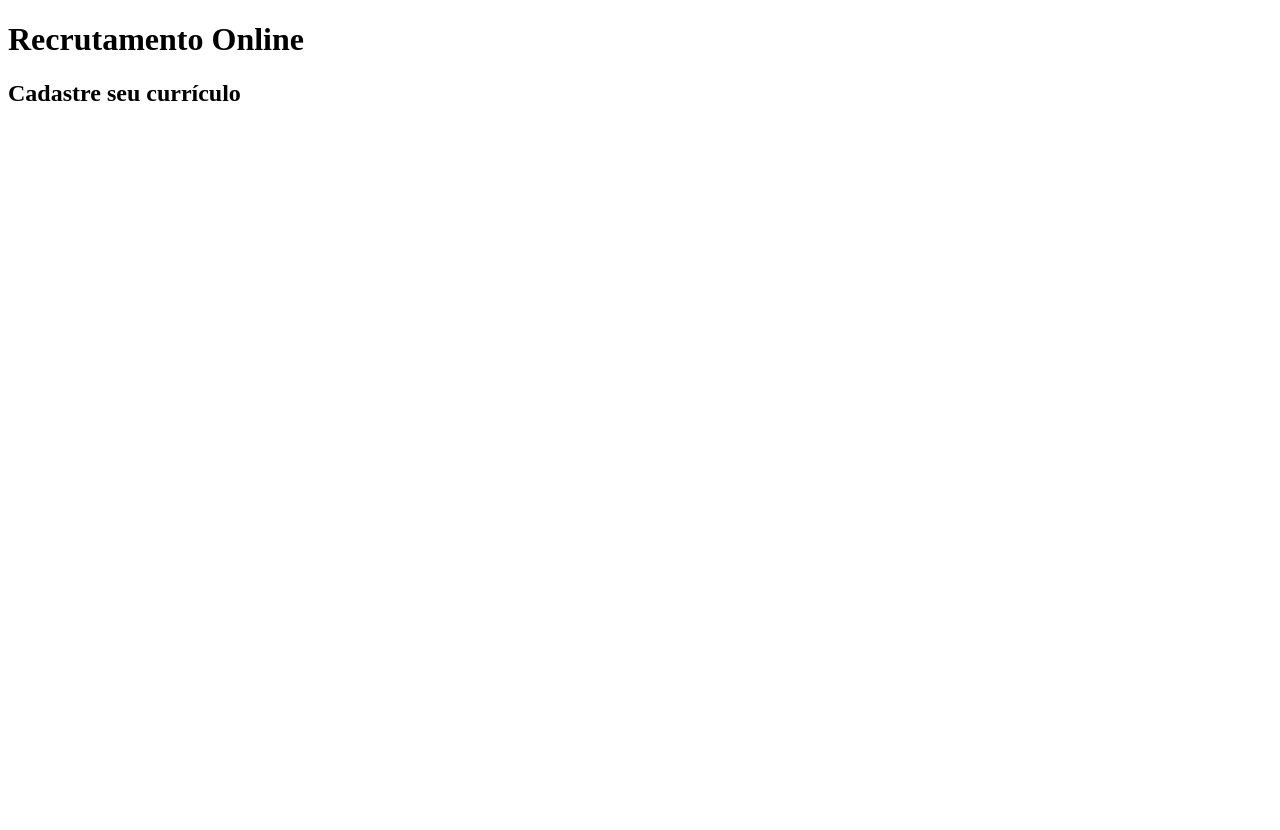
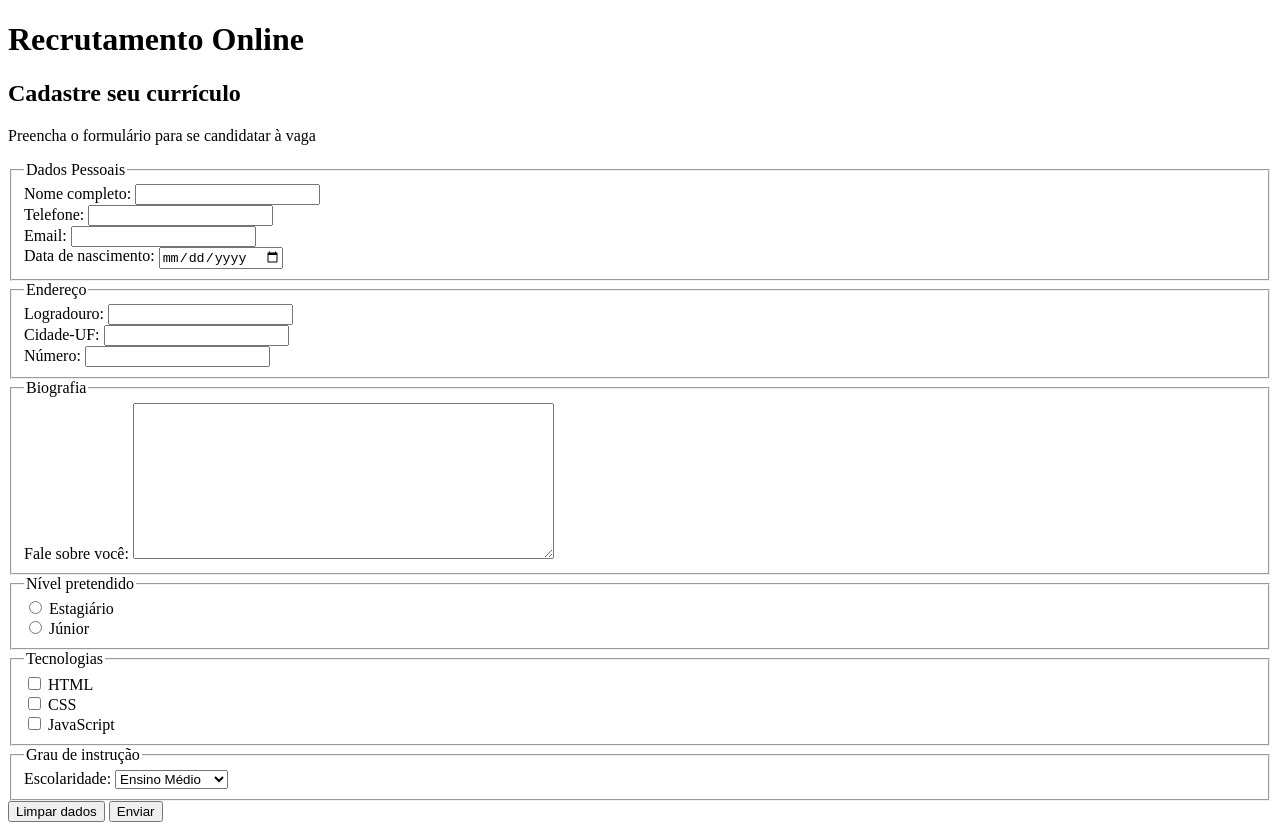
Before and after one commit to rissinhu/FrontEndWeb, a plain HTML site: page AULA03/index.html in a window 1280 px wide. Before the commit the page ends 800 px from the top, so only its background shows below. Drawn offline with Linux system fonts and the light colour scheme.

Commit message:
Update index.html

```diff
--- a/AULA03/index.html
+++ b/AULA03/index.html
@@ -11,6 +11,94 @@
         <main>
             <section>
                 <h2>Cadastre seu currículo</h2>
+                <form action="#" method="get">
+                    <p>Preencha o formulário para se candidatar à vaga</p>
+                    <fieldset>
+                        <legend>Dados Pessoais</legend>
+                        <div>
+                            <label for="nome_id">Nome completo:</label>
+                            <input id="nome_id" name="nome" type="text">
+                        </div>
+                        <div>
+                            <label for="telefone_id">Telefone:</label>
+                            <input id="telefone_id" name="telefone" type="tel">
+                        </div>
+                        <div>
+                            <label for="email_id">Email:</label>
+                            <input id="email_id" name="email" type="email">
+                        </div>
+                        <div>
+                            <label for="data_nasc_id">Data de nascimento:</label>
+                            <input id="data_nasc_id" name="data_nasc" type="date">
+                        </div>
+                    </fieldset>
+                    <fieldset>
+                        <legend>Endereço</legend>
+                        <div>
+                            <label for="Logradouro_id">Logradouro:</label>
+                            <input id="logradouro_id" name="logradouro" type="text">
+                        </div>
+                        <div>
+                            <label for="cidade_id">Cidade-UF:</label>
+                            <input id="cidade_id" name="cidade" type="text">
+                        </div>
+                        <div>
+                            <label for="numero_id">Número:</label>
+                            <input id="numero_id" name="numero" type="number">
+                        </div>
+                    </fieldset>
+                    <fieldset>
+                        <legend>Biografia</legend>
+                        <div>
+                            <label for="resumo_id">Fale sobre você:</label>
+                            <textarea id="resumo_id"
+                                      name="resumo"
+                                      rows="10"
+                                      cols="50"></textarea>
+                        </div>
+                    </fieldset>
+                    <fieldset>
+                        <legend>Nível pretendido</legend>
+                        <div>
+                            <input id="estagiario_id" name="nivel" type="radio" value="estagiario">
+                            <label for="estagiario_id">Estagiário</label>
+                        </div>
+                        <div>
+                            <input id="junior_id" name="nivel" type="radio" value="junior">
+                            <label for="junior_id">Júnior</label>
+                        </div>
+                    </fieldset>
+                    <fieldset>
+                        <legend>Tecnologias</legend>
+                        <div>
+                            <input id="tec_html_id" name="tecnologia" type="checkbox" value="html">
+                            <label for="tec_html_id">HTML</label>
+                        </div>
+                        <div>
+                            <input id="tec_css_id" name="tecnologia" type="checkbox" value="css">
+                            <label for="tec_css_id">CSS</label>
+                        </div>
+                        <div>
+                            <input id="tec_js_id" name="tecnologia" type="checkbox" value="js">
+                            <label for="tec_js_id">JavaScript</label>
+                        </div>
+                    </fieldset>
+                    <fieldset>
+                        <legend>Grau de instrução</legend>
+                        <div>
+                            <label for="escolaridade_id">Escolaridade:</label>
+                            <select id="escolaridade_id" name="escolaridade">
+                                <option value="medio">Ensino Médio</option>
+                                <option value="graduacao">Graduação</option>
+                                <option value="pos">Pós-graduação</option>
+                            </select>
+                        </div>
+                    </fieldset>
+                    <div>
+                        <button type="reset">Limpar dados</button>
+                        <button type="submit">Enviar</button>
+                    </div>
+                </form>
             </section>
         </main>
         <footer>
```
